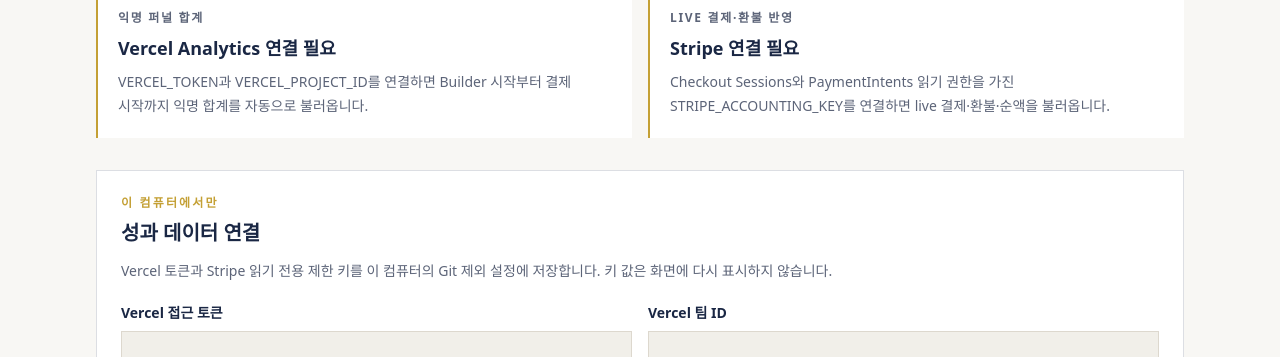
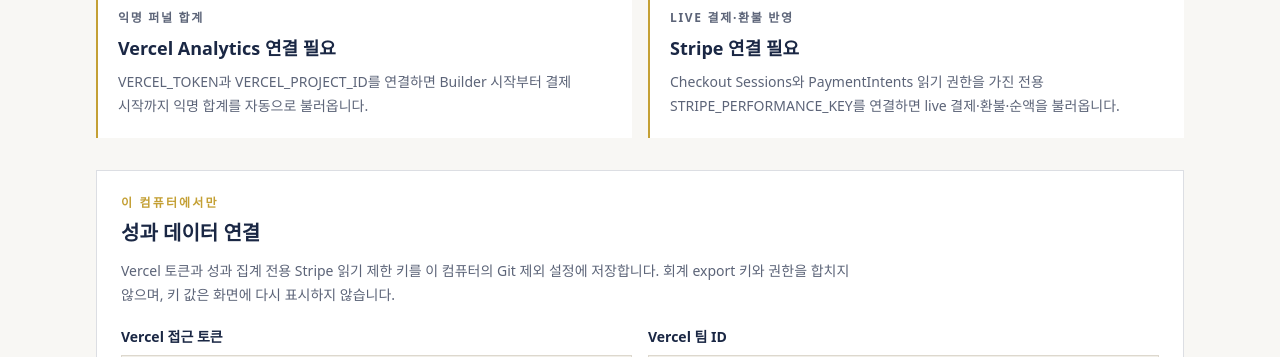
Before and after one commit to jelov219au/aussie-compass, a Next.js app: page /resume-pro-performance in a window 1280 px wide. Shown: the part 536-893 px from the top of the page. Built offline with nearby package versions, Linux system fonts and the light colour scheme; no server answers.

Commit message:
Separate Stripe accounting and performance keys

```diff
--- a/scripts/check-accounting-export-contract.mjs
+++ b/scripts/check-accounting-export-contract.mjs
@@ -31,6 +31,8 @@ for (const forbidden of ["customer_email", "billing_details", "receipt_email", "
   assert.ok(!source.includes(forbidden), `Accounting export must not collect customer data: ${forbidden}`);
   assert.ok(!mergeSource.includes(forbidden), `Accounting ledger must not collect customer data: ${forbidden}`);
 }
+
+assert.ok(!source.includes("STRIPE_PERFORMANCE_KEY"), "The Balance Transaction exporter must not accept the performance-report key role.");
 
 for (const unsafeErrorField of ["error.message", "request_log_url", "requestId", "raw.message"]) {
   assert.ok(!source.includes(unsafeErrorField), `Accounting export must not print raw Stripe error data: ${unsafeErrorField}`);
--- a/scripts/check-resume-funnel-analytics.mjs
+++ b/scripts/check-resume-funnel-analytics.mjs
@@ -1,7 +1,7 @@
 import assert from "node:assert/strict";
 import { readFile } from "node:fs/promises";
 
-const [contract, client, builder, checker, articleStep, homeSection, finder, proHub, offerPage, proofLink, report, reportPage, privacyDoc, performanceDoc, visitTracker, checkoutForm, activationForm, successPage, restorePage] = await Promise.all([
+const [contract, client, builder, checker, articleStep, homeSection, finder, proHub, offerPage, proofLink, report, reportPage, privacyDoc, performanceDoc, visitTracker, checkoutForm, activationForm, successPage, restorePage, localConnection, connectionRoute, envExample, accountingExporter] = await Promise.all([
   readFile(new URL("../src/lib/resumeFunnelAnalyticsContract.ts", import.meta.url), "utf8"),
   readFile(new URL("../src/components/analytics/ResumeFunnelAnalytics.tsx", import.meta.url), "utf8"),
   readFile(new URL("../src/components/tools/ResumeBuilder.tsx", import.meta.url), "utf8"),
@@ -21,6 +21,10 @@ const [contract, client, builder, checker, articleStep, homeSection, finder, pro
   readFile(new URL("../src/components/tools/ResumeProActivationForm.tsx", import.meta.url), "utf8"),
   readFile(new URL("../src/app/resume-pro/success/page.tsx", import.meta.url), "utf8"),
   readFile(new URL("../src/app/resume-pro/restore/page.tsx", import.meta.url), "utf8"),
+  readFile(new URL("../src/lib/localOperatorConnection.ts", import.meta.url), "utf8"),
+  readFile(new URL("../src/app/api/resume-pro-performance/connection/route.ts", import.meta.url), "utf8"),
+  readFile(new URL("../.env.example", import.meta.url), "utf8"),
+  readFile(new URL("./export-stripe-accounting.mjs", import.meta.url), "utf8"),
 ]);
 
 for (const eventName of ["Resume Builder Started", "Resume Job Ad Sample Viewed", "Resume Job Ad Checked", "Resume Pro CTA Clicked"]) {
@@ -93,6 +97,13 @@ assert.ok(reportPage.includes("report.builderStarts") && reportPage.includes("re
 assert.ok(report.includes('expand: ["data.payment_intent.latest_charge"]'), "operator report must retrieve refund evidence for paid Checkouts");
 assert.ok(report.includes("classifyResumeProPerformancePayment") && reportPage.includes("totals.fullRefunds") && reportPage.includes("totals.retainedPayments") && reportPage.includes("totals.netRevenueCents"), "operator report must separate paid, fully refunded, retained-candidate and net values");
 assert.ok(reportPage.includes("실제 신규 고객인지 자동 판정하지 않아요") && performanceDoc.includes("genuine customer"), "operator guidance must not treat a retained live payment as a proven customer");
+assert.ok(report.includes('getLocalOperatorConnectionValue("STRIPE_PERFORMANCE_KEY")'), "the performance report must use its dedicated restricted key");
+assert.ok(!report.includes('getLocalOperatorConnectionValue("STRIPE_ACCOUNTING_KEY")'), "the performance report must not reuse the Balance Transactions key");
+assert.ok(localConnection.includes('"STRIPE_PERFORMANCE_KEY"') && localConnection.includes("stripePerformanceKey"), "local operator storage must support the dedicated performance key");
+assert.ok(connectionRoute.includes('form.get("stripe_performance_key")') && !connectionRoute.includes('form.get("stripe_accounting_key")'), "the local connection route must save the performance key under its own role");
+assert.ok(envExample.includes("STRIPE_ACCOUNTING_KEY=") && envExample.includes("STRIPE_PERFORMANCE_KEY="), "the environment example must keep accounting and performance roles separate");
+assert.ok(accountingExporter.includes("STRIPE_ACCOUNTING_KEY") && !accountingExporter.includes("STRIPE_PERFORMANCE_KEY"), "the Balance Transaction exporter must keep its accounting-only key");
+assert.ok(performanceDoc.includes("intentionally use different") && performanceDoc.includes("neither role receives the other's permissions"), "operator guidance must explain the least-privilege key boundary");
 assert.ok(reportPage.indexOf("row.paidCheckouts > 0") < reportPage.indexOf("row.visits < 10"), "payment and refund evidence must outrank low-sample copy advice");
 assert.ok(privacyDoc.includes("Names, STAR text, company names, search terms, full URLs and URL queries are never read or sent."), "privacy boundary must name prohibited resume and URL values");
 
--- a/src/app/api/resume-pro-performance/connection/route.ts
+++ b/src/app/api/resume-pro-performance/connection/route.ts
@@ -30,14 +30,14 @@ export async function POST(request: Request) {
   const form = await request.formData();
   const vercelToken = String(form.get("vercel_token") ?? "").trim();
   const vercelTeamId = String(form.get("vercel_team_id") ?? "").trim();
-  const stripeAccountingKey = String(form.get("stripe_accounting_key") ?? "").trim();
+  const stripePerformanceKey = String(form.get("stripe_performance_key") ?? "").trim();
 
   const hasVercelToken = vercelToken.length > 0;
   const hasVercelTeamId = vercelTeamId.length > 0;
-  const hasStripeKey = stripeAccountingKey.length > 0;
+  const hasStripeKey = stripePerformanceKey.length > 0;
   const invalidVercelToken = hasVercelToken && !isSafeToken(vercelToken);
   const invalidVercelTeamId = hasVercelTeamId && !/^team_[A-Za-z0-9]+$/.test(vercelTeamId);
-  const invalidStripeKey = hasStripeKey && !/^rk_(?:test|live)_[A-Za-z0-9]+$/.test(stripeAccountingKey);
+  const invalidStripeKey = hasStripeKey && !/^rk_(?:test|live)_[A-Za-z0-9]+$/.test(stripePerformanceKey);
   if ((!hasVercelToken && !hasVercelTeamId && !hasStripeKey) || invalidVercelToken || invalidVercelTeamId || invalidStripeKey) {
     return Response.redirect(new URL("/resume-pro-performance?connection=invalid", requestUrl), 303);
   }
@@ -45,7 +45,7 @@ export async function POST(request: Request) {
   await saveLocalOperatorConnection({
     vercelToken: hasVercelToken ? vercelToken : undefined,
     vercelTeamId: hasVercelTeamId ? vercelTeamId : undefined,
-    stripeAccountingKey: hasStripeKey ? stripeAccountingKey : undefined,
+    stripePerformanceKey: hasStripeKey ? stripePerformanceKey : undefined,
   });
   return Response.redirect(new URL("/resume-pro-performance?connection=saved", requestUrl), 303);
 }
--- a/src/app/resume-pro-performance/page.tsx
+++ b/src/app/resume-pro-performance/page.tsx
@@ -100,7 +100,7 @@ export default async function ResumeProPerformancePage({ searchParams }: Props)
             <section className="mt-8 border border-navy/15 bg-white p-5 sm:p-6" aria-labelledby="connection-heading">
               <p className="text-xs font-semibold uppercase tracking-[0.18em] text-gold">이 컴퓨터에서만</p>
               <h2 id="connection-heading" className="mt-2 text-xl font-semibold text-navy">성과 데이터 연결</h2>
-              <p className="mt-3 max-w-3xl text-sm leading-6 text-muted">Vercel 토큰과 Stripe 읽기 전용 제한 키를 이 컴퓨터의 Git 제외 설정에 저장합니다. 키 값은 화면에 다시 표시하지 않습니다.</p>
+              <p className="mt-3 max-w-3xl text-sm leading-6 text-muted">Vercel 토큰과 성과 집계 전용 Stripe 읽기 제한 키를 이 컴퓨터의 Git 제외 설정에 저장합니다. 회계 export 키와 권한을 합치지 않으며, 키 값은 화면에 다시 표시하지 않습니다.</p>
               {connection === "invalid" && <p className="mt-4 border-l-2 border-red-500 bg-red-50 p-3 text-sm text-red-900" role="alert">키 형식을 확인해 주세요. Stripe 키는 읽기 전용 제한 키여야 합니다.</p>}
               {connection === "saved" && <p className="mt-4 border-l-2 border-gold bg-surface p-3 text-sm text-navy" role="status">연결 정보를 저장했습니다. 위 상태가 계속 ‘연결 필요’라면 키 권한을 확인해 주세요.</p>}
               <form action="/api/resume-pro-performance/connection" method="post" className="mt-5 grid gap-4 lg:grid-cols-2">
@@ -110,8 +110,8 @@ export default async function ResumeProPerformancePage({ searchParams }: Props)
                 <label className="text-sm font-semibold text-navy">Vercel 팀 ID
                   <input type="password" name="vercel_team_id" maxLength={128} pattern="team_[A-Za-z0-9]+" autoComplete="off" spellCheck={false} className="mt-2 min-h-11 w-full border border-border bg-surface px-3 text-sm font-normal outline-none focus:border-gold" />
                 </label>
-                <label className="text-sm font-semibold text-navy">Stripe 읽기 전용 제한 키
-                  <input type="password" name="stripe_accounting_key" minLength={20} maxLength={512} pattern="rk_(test|live)_[A-Za-z0-9]+" autoComplete="off" spellCheck={false} className="mt-2 min-h-11 w-full border border-border bg-surface px-3 text-sm font-normal outline-none focus:border-gold" />
+                <label className="text-sm font-semibold text-navy">Stripe 성과 집계 전용 제한 키
+                  <input type="password" name="stripe_performance_key" minLength={20} maxLength={512} pattern="rk_(test|live)_[A-Za-z0-9]+" autoComplete="off" spellCheck={false} className="mt-2 min-h-11 w-full border border-border bg-surface px-3 text-sm font-normal outline-none focus:border-gold" />
                 </label>
                 <button type="submit" className="min-h-11 bg-navy px-5 py-2 text-sm font-semibold text-white lg:col-span-2 lg:w-fit">이 컴퓨터에 연결하기</button>
               </form>
--- a/src/lib/localOperatorConnection.ts
+++ b/src/lib/localOperatorConnection.ts
@@ -8,7 +8,8 @@ type SupportedKey =
   | "VERCEL_TOKEN"
   | "VERCEL_PROJECT_ID"
   | "VERCEL_TEAM_ID"
-  | "STRIPE_ACCOUNTING_KEY";
+  | "STRIPE_ACCOUNTING_KEY"
+  | "STRIPE_PERFORMANCE_KEY";
 
 function parseEnvFile(contents: string) {
   const values = new Map<string, string>();
@@ -46,13 +47,13 @@ function upsertEnvLine(contents: string, key: SupportedKey, value: string) {
 export async function saveLocalOperatorConnection(input: {
   vercelToken?: string;
   vercelTeamId?: string;
-  stripeAccountingKey?: string;
+  stripePerformanceKey?: string;
 }) {
   if (process.env.NODE_ENV === "production") throw new Error("Local operator connection is unavailable.");
 
   let contents = await readLocalEnvFile();
   if (input.vercelToken) contents = upsertEnvLine(contents, "VERCEL_TOKEN", input.vercelToken);
   if (input.vercelTeamId) contents = upsertEnvLine(contents, "VERCEL_TEAM_ID", input.vercelTeamId);
-  if (input.stripeAccountingKey) contents = upsertEnvLine(contents, "STRIPE_ACCOUNTING_KEY", input.stripeAccountingKey);
+  if (input.stripePerformanceKey) contents = upsertEnvLine(contents, "STRIPE_PERFORMANCE_KEY", input.stripePerformanceKey);
   await writeFile(localEnvPath, contents, { encoding: "utf8", mode: 0o600 });
 }
--- a/src/lib/resumeProPerformance.ts
+++ b/src/lib/resumeProPerformance.ts
@@ -170,10 +170,10 @@ async function loadVercelTotals(since: string, until: string) {
 }
 
 async function loadStripeTotals(sinceDate: Date) {
-  const key = await getLocalOperatorConnectionValue("STRIPE_ACCOUNTING_KEY");
+  const key = await getLocalOperatorConnectionValue("STRIPE_PERFORMANCE_KEY");
   if (!key?.startsWith("rk_test_") && !key?.startsWith("rk_live_")) {
     return {
-      state: { connected: false, message: "Checkout Sessions와 PaymentIntents 읽기 권한을 가진 STRIPE_ACCOUNTING_KEY를 연결하면 live 결제·환불·순액을 불러옵니다." },
+      state: { connected: false, message: "Checkout Sessions와 PaymentIntents 읽기 권한을 가진 전용 STRIPE_PERFORMANCE_KEY를 연결하면 live 결제·환불·순액을 불러옵니다." },
       payments: new Map<ResumeProEntry, ResumeProPaymentTotals>(),
     };
   }
```
Also changed, not shown: 4 other files (tests, documents, lock files or other folders).
